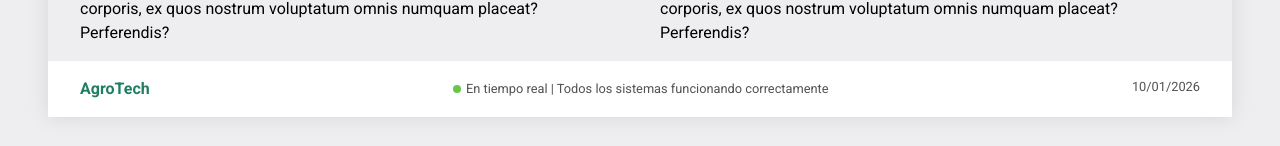
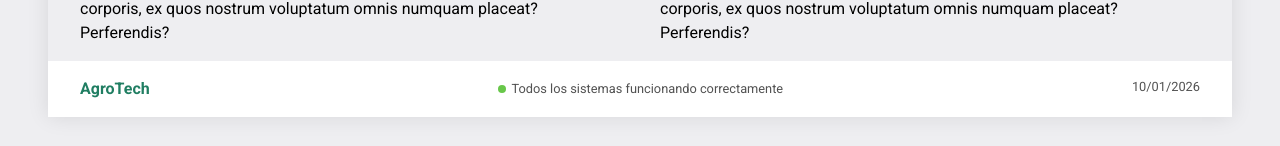
Before and after one commit to BramdonSantiago/agricultural-intelligence, a Next.js app: page / in a window 1280 px wide. Shown: the part 1132-1278 px from the top of the page. Built offline with nearby package versions, Linux system fonts and the light colour scheme.

Commit message:
Change the footer

```diff
--- a/src/app/components/Footer/Footer.tsx
+++ b/src/app/components/Footer/Footer.tsx
@@ -7,7 +7,7 @@ export function Footer() {
                 <Link href="/" className="logo">
                     AgroTech
                 </Link>
-                <p className="system-state"><span className="indicator-status"></span> En tiempo real | Todos los sistemas funcionando correctamente</p>
+                <p className="system-state"><span className="indicator-status"></span> Todos los sistemas funcionando correctamente</p>
                 <p className="system-update">10/01/2026</p>
             </div>
         </footer>
```
